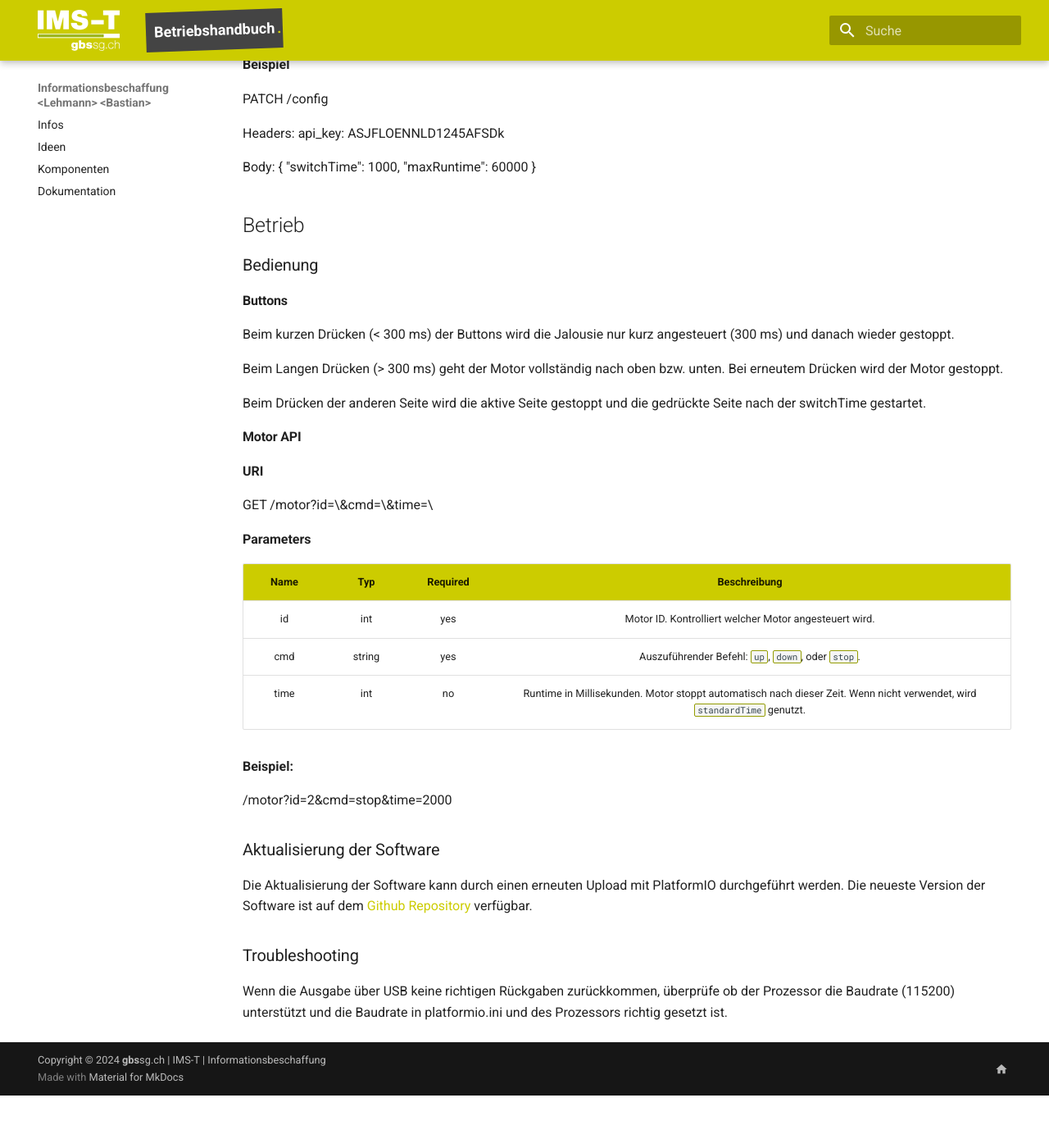
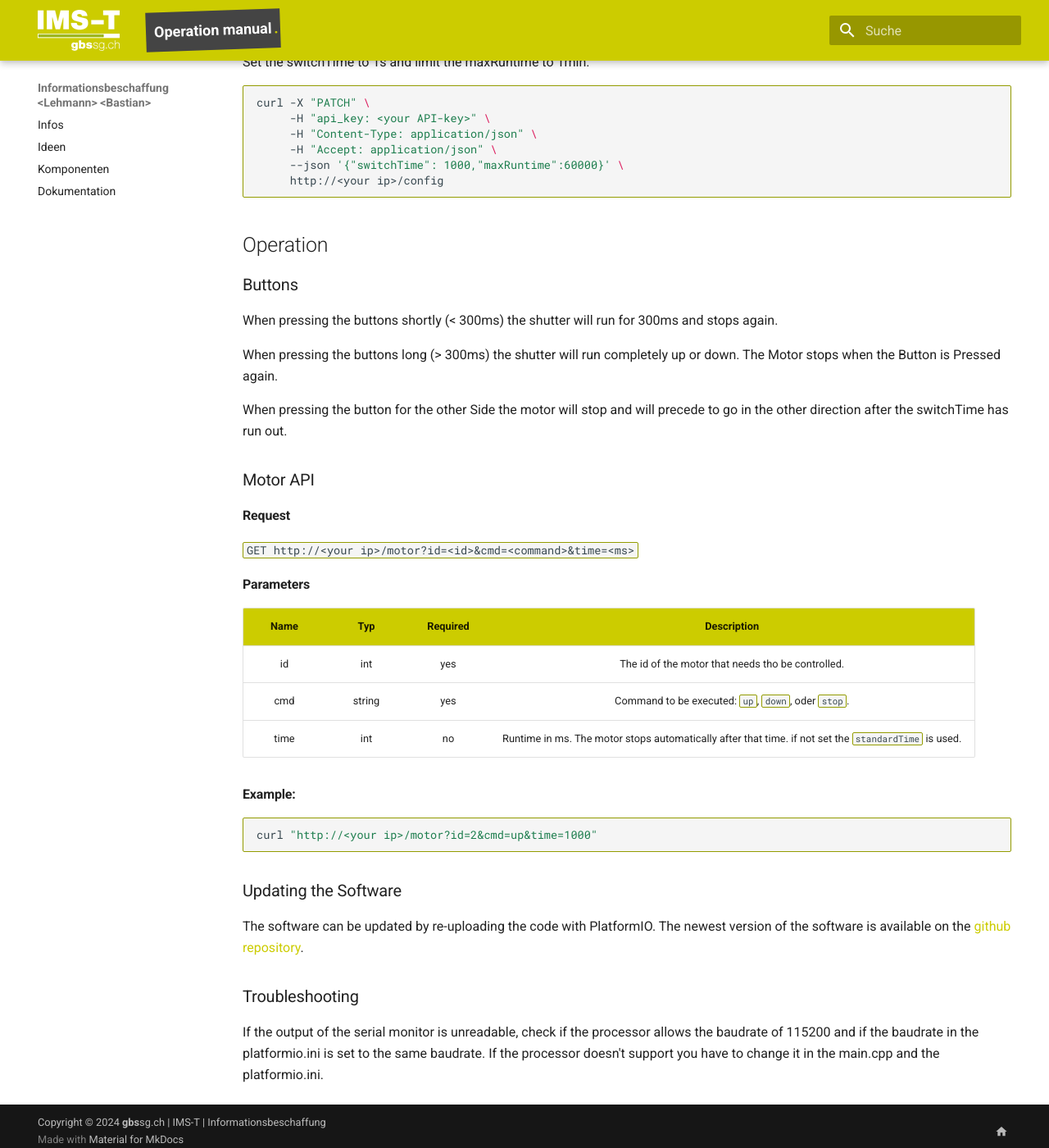
Before and after one commit to gbssg/ims.project.shuttercontrol, an MkDocs documentation site: the page built from docs/betriebshandbuch.md, in a window 1280 px wide and 1400 px high, scrolled down 1973 px. Shown: the whole window at 82% size. Built offline with MkDocs 1.6.1 and Material for MkDocs 9.7.7, drawn with Linux system fonts in a browser that asks for light colours; before the commit the page ends 3309 px from its top, so only the background shows below that; some of the changed text lies outside the part shown.

Commit message:
update to english

````diff
--- a/docs/betriebshandbuch.md
+++ b/docs/betriebshandbuch.md
@@ -1,104 +1,97 @@
-# Betriebshandbuch
+# Operation manual
 
-## Infrastruktur
+## Infrastructure
 
-### Umgebung
+### Environment
 
-Die Motoren sollten über einen Endschalter verfügen. Zusätzlich können Jalousien mit eigener Steuerungsanlage nicht immer verwendet werden. In der Theorie können auch Jalousien mit Steuerungsdrähten verwendet werden, solange diese eingeschaltet bleiben müssen um in eine Richtung zu fahren.
+The Motors should be equipped with an end switch. The fully self contained shutters cant be used most of the time. In theory can every shutter that is equipped with controlling wires, that have to be activated as long as the shutter should go in an direction. In the current configuration its only possible to motors with wires for up and down (left/right).
 
 ### Hardware
 
-Es wurde ein ESP32 mit Arduino Framework verwendet. Die Software sollte auch mit anderen I2C fähigen Mikrocontrollern funktionieren die das Arduino Framework unterstützen. Zusätzlich kann nur der Quad Relay von SparkFun mit dem Standardcode verwendet werden (Stand 28.04.26).
+An ESP32 with the arduino framework was used. The Software should work with any other I2C compatible microcontrollers, as long as they are compatibly with the arduino framework. Currently the buttons and the relays have to be the Qwiic Buttons and Quad Relay (Discontinued) from SparkFun (As of 12.05.2026)
 
 ## Installation
 
-### Installieren
+Most of the time there are two or three phases and an neutral wire. The respective phases have to be connect to the Quad Relay in this way:
 
-Meist gibt es bei einem Jalousienmotor 2/3 Phasen und einen Neutralleiter. Die jeweiligen Phasen müssen so an einen Quad Relay angeschlossen werden:
-
-- **Motor 1:**
-  - 1NO = Up
-  - 2NO = Down
-  - 1COM & 2COM = N
-
-- **Motor 2:**
-  - 3NO = Up
-  - 4NO = Down
-  - 3COM & 4COM = N
+| Motor   | Direction | NO Contact | COM Contact |
+| ------- | --------- | ---------- | ----------- |
+| Motor 1 | Up        | 1NO        | 1COM        |
+| Motor 1 | Down      | 2NO        | 2COM        |
+| Motor 2 | Up        | 3NO        | 3COM        |
+| Motor 2 | Down      | 4NO        | 4COM        |
 
 ![](img/schema-v2.svg)
 
-Wenn der Motor 3 Phasen hat, kann meist zwischen ganz runter und gekippt gewählt werden, man kann die Prä
-renz dann mit einem der Down verbinden.
+If the motor is equipped with 3 phases, there is a choice between letting it go down completely or having it go down with some slits open, depending on the preference one of these can be connected with the Down direction.
 
-### Konfigurieren
+## Configuration
 
-#### Config-API
+### Config-API (`/config`)
 
-**URI**
+#### Request
 
-PATCH /config
+`PATCH http://<your ip>/config`
 
-**Header**
+#### Header
 
-|  Name   |  Typ   | Required |                Beschreibung                 |
-| :-----: | :----: | :------: | :-----------------------------------------: |
-| api_key | string |   yes    | Der API-Key der im Secrets definiert wurde. |
+|  Name   |  Typ   | Required |                         Description                         |
+| :-----: | :----: | :------: | :----------------------------------------------------------: |
+| api_key | string |   yes    | This has to be the API-key that is defined in the secrets.h |
 
-**Parameters (JSON)**
+#### Parameters (JSON)
 
-|    Name    | Typ | Required |                                                                   Beschreibung                                                                   |
-| :--------: | :-: | :------: | :----------------------------------------------------------------------------------------------------------------------------------------------: |
-| switchTime | int |    no    | Die Zeit die die Relais warten bis sie schalten. Muss zwischen 500 - 5000 sein. Ohne delay kann es zu beschädigung von motor oder Relays kommen. |
-| maxRuntime | int |    no    |                     Die Zeit die die Jalousien fahren soll. Muss zwischen 0 und 180000 sein. Aktualisiert die `standardTime`                     |
+|    Name    |  Typ  | Required |                                                                          Description                                                                           |
+| :--------: | :---: | :------: | :-------------------------------------------------------------------------------------------------------------------------------------------------------------: |
+| switchTime |  int  |    no    | The time the relays wait for until they switch. The time has to be between 500ms - 5000ms. Without the delay it could create damages to the relay or the motor. |
+| maxRuntime |  int  |    no    |                                 The time the shutters should run. Has to be between 0 and 180000. It updates the `standardTime`                                 |
 
-**Beispiel**
+#### Example
+Set the switchTime to 1s and limit the maxRuntime to 1min.
 
-PATCH /config
+```bash
+curl -X "PATCH" \
+     -H "api_key: <your API-key>" \
+     -H "Content-Type: application/json" \
+     -H "Accept: application/json" \
+     --json '{"switchTime": 1000,"maxRuntime":60000}' \
+     http://<your ip>/config
+```
 
-Headers:
-api_key: ASJFLOENNLD1245AFSDk
+## Operation
 
-Body:
-{
-"switchTime": 1000,
-"maxRuntime": 60000
-}
+### Buttons
 
-## Betrieb
+When pressing the buttons shortly (< 300ms) the shutter will run for 300ms and stops again.
 
-### Bedienung
+When pressing the buttons long (> 300ms) the shutter will run completely up or down. The Motor stops when the Button is Pressed again.
 
-#### Buttons
+When pressing the button for the other Side the motor will stop and will precede to go in the other direction after the switchTime has run out.
 
-Beim kurzen Drücken (< 300 ms) der Buttons wird die Jalousie nur kurz angesteuert (300 ms) und danach wieder gestoppt.
+### Motor API
 
-Beim Langen Drücken (> 300 ms) geht der Motor vollständig nach oben bzw. unten. Bei erneutem Drücken wird der Motor gestoppt.
+#### Request
 
-Beim Drücken der anderen Seite wird die aktive Seite gestoppt und die gedrückte Seite nach der switchTime gestartet.
+`GET http://<your ip>/motor?id=<id>&cmd=<command>&time=<ms>`
 
-#### Motor API
+#### Parameters
 
-**URI**
+| Name  |  Typ   | Required |                                            Description                                            |
+| :---: | :----: | :------: | :------------------------------------------------------------------------------------------------: |
+|  id   |  int   |   yes    |                         The id of the motor that needs tho be controlled.                          |
+|  cmd  | string |   yes    |                         Command to be executed: `up`, `down`, oder `stop`.                         |
+| time  |  int   |    no    | Runtime in ms. The motor stops automatically after that time. if not set the `standardTime` is used. |
 
-GET /motor?id=\<id>&cmd=\<command>&time=\<ms>
+#### Example:
 
-**Parameters**
+```bash
+curl "http://<your ip>/motor?id=2&cmd=up&time=1000"
+```
 
-| Name |  Typ   | Required |                                                      Beschreibung                                                       |
-| :--: | :----: | :------: | :---------------------------------------------------------------------------------------------------------------------: |
-|  id  |  int   |   yes    |                                 Motor ID. Kontrolliert welcher Motor angesteuert wird.                                  |
-| cmd  | string |   yes    |                                    Auszuführender Befehl: `up`, `down`, oder `stop`.                                    |
-| time |  int   |    no    | Runtime in Millisekunden. Motor stoppt automatisch nach dieser Zeit. Wenn nicht verwendet, wird `standardTime` genutzt. |
+### Updating the Software
 
-**Beispiel:**
-
-/motor?id=2&cmd=stop&time=2000
-
-### Aktualisierung der Software
-
-Die Aktualisierung der Software kann durch einen erneuten Upload mit PlatformIO durchgeführt werden. Die neueste Version der Software ist auf dem [Github Repository](https://github.com/gbssg/ims.project.shuttercontrol) verfügbar.
+The software can be updated by re-uploading the code with PlatformIO. The newest version of the software is available on the [github repository](https://github.com/gbssg/ims.project.shuttercontrol).
 
 ### Troubleshooting
 
-Wenn die Ausgabe über USB keine richtigen Rückgaben zurückkommen, überprüfe ob der Prozessor die Baudrate (115200) unterstützt und die Baudrate in platformio.ini und des Prozessors richtig gesetzt ist.
+If the output of the serial monitor is unreadable, check if the processor allows the baudrate of 115200 and if the baudrate in the platformio.ini is set to the same baudrate. If the processor doesn't support you have to change it in the main.cpp and the platformio.ini.
````
Also changed, not shown: README.md (+16 -46 lines), docs/glossar.md (+11 -11 lines), docs/technischeDokumentation.md (+28 -52 lines).
